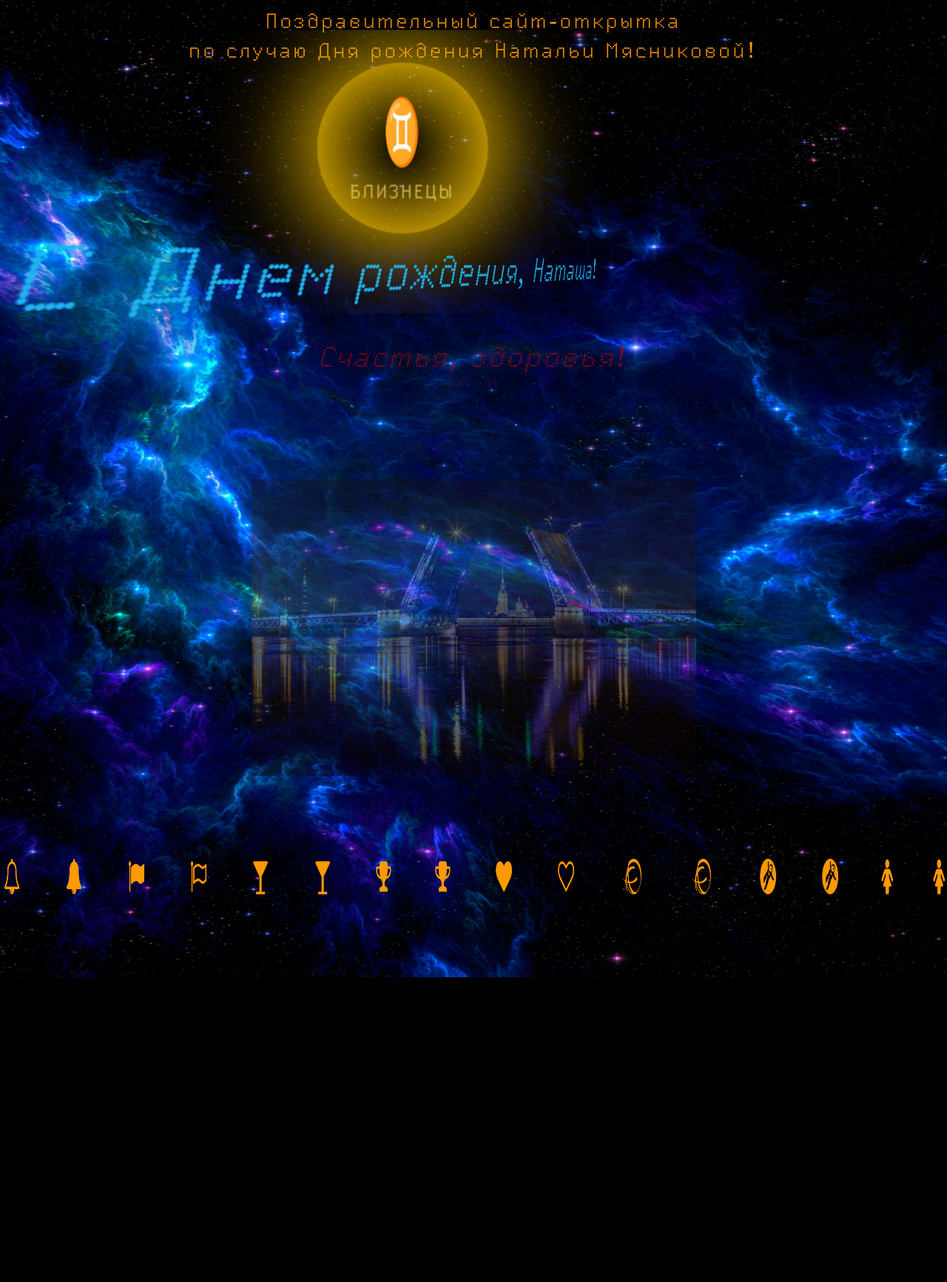
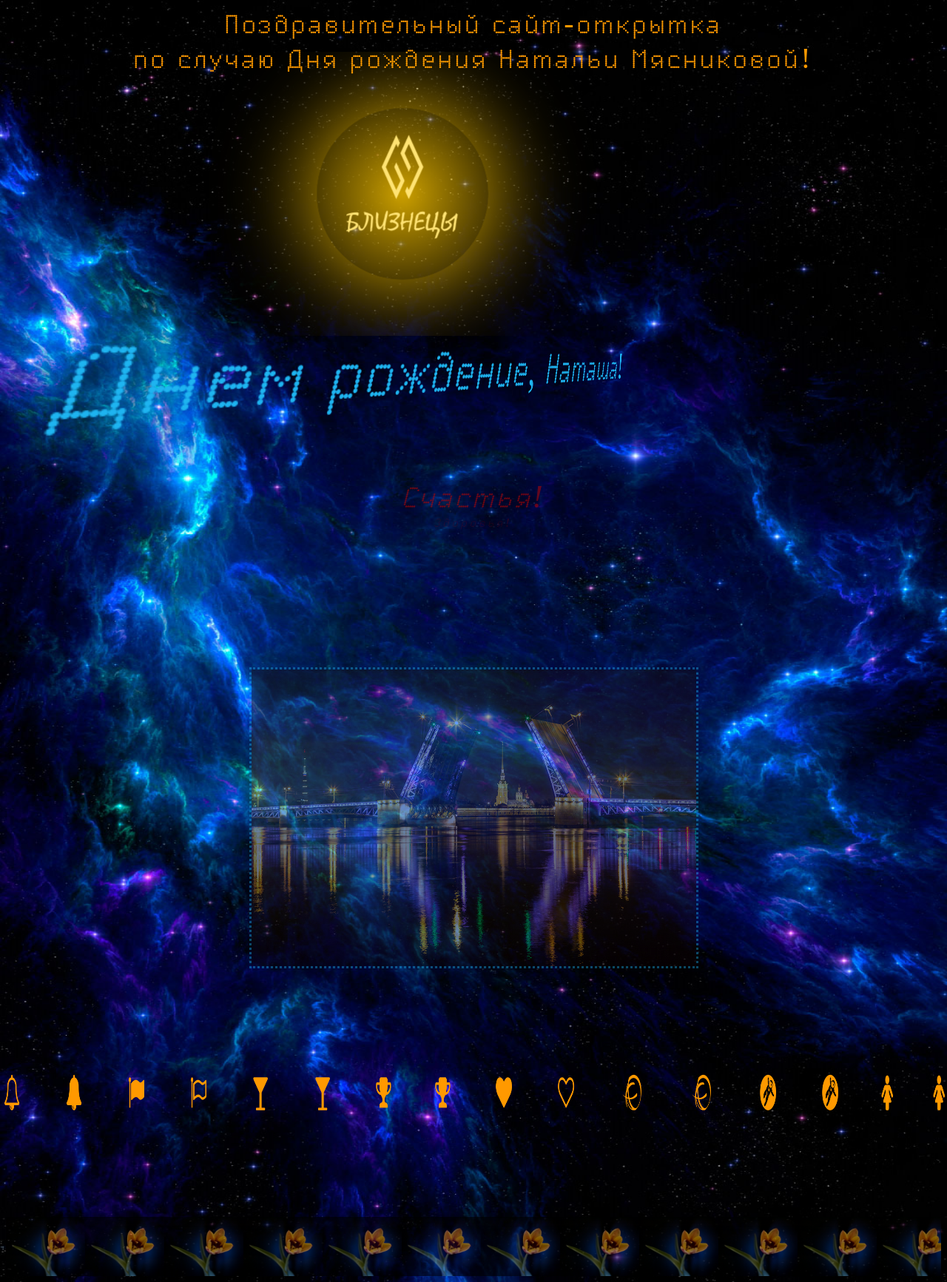
Before and after one commit to Gredchel/Gredchel.github.io, a PHP site: page / in a window 1280 px wide. Shown: the whole page at 74% size. Before the commit the page ends 1321 px from the top, so only its background shows below. Run offline with PHP 8.4, Linux system fonts and the light colour scheme.

Commit message:
new2
24.05.18

```diff
--- a/satra/index.html
+++ b/satra/index.html
@@ -21,36 +21,37 @@
 
 <div class="divflex1">
 	<div id="logo1" >
-        <div id="gemini" class="yellow1 spinY"> &#9802; </div>
+        <div id="gemini" class="icon gemini yellow1 spinY"></div>
         <span class="yellow1">БЛИЗНЕЦЫ</span>
 	</div>
 </div>
 <div class="divflex2">
 	<div id="logo2" >
-        <span class="orange4">Санкт</span>
-        <span class="orange4">Петербург</span>
+        <span class="orange1">Санкт</span>
+        <span class="orange1">Петербург</span>
 	</div>
 </div>
 <div class="divflex2">
 	<div id="logo3" >
-		<span class="">22 мая</span>
+		<p class="red1">22 мая</p>
 	</div>
 </div>
 
 <div class="div3d">
-	<div class="spec spec1">С Днем рождения, Наташа!</div>
+	<div class="spec spec1">С Днем рождение, Наташа!</div>
 	<div class="spec spec2">Happy birthday, Natasha!</div>
 </div>
 
 <ul id="ul-congr" class="red1">
-	<li id="congr1">Счастья, здоровья!</li>
-	<li id="congr2">Любви!</li>
+	<li id="congr1">Счастья!</li>
+	<li id="congr2">Здоровья!</li>
 	<li id="congr3">Оптимизма!</li>
 	<li id="congr4">Удачи!</li>
 	<li id="congr5">Успехов в астрологии!</li>
 </ul>
+
 <div class="divflex4">
-<img src="imgs/SP1.png" alt=""/>
+	<img src="imgs/SP1.png" alt=""/>
 </div>
 
 <ul class="ul2 color1">
@@ -74,6 +75,8 @@
 
 
 
+<div id="footer">
+</div>
 
 </body>
 </html>
--- a/satra/resrc/css1.css
+++ b/satra/resrc/css1.css
@@ -23,7 +23,7 @@ font-family: 'MistralRegular';
 body {
 	font-family: Dited;
 	color: rgba(30,180,240,1);
-	font-size: 4vmin;
+	font-size: 8vmin;
 	letter-spacing: 0.5vmin;
 	cursor: default;
 	background-image: url(../imgs/1.png);
@@ -32,9 +32,7 @@ body {
 }
 
 
-.green1 {
-	color: rgba(50,200,50,1.00);
-}
+.green1 {color: rgba(50,200,50,1.00);}
 .blue1 {color: rgba(80,160,200,1);}
 .blue2 {color: rgba(70,120,210,1.00);}
 .blue3 {color: #284A7E;}
@@ -47,76 +45,70 @@ body {
 .orange1 {color: #FFAB73;}
 .orange2 {color: #FF8D40;}
 .orange3 {color: #A64300;}
-.orange4 {color: #FF6700;}
+.orange4 {color: rgba(255,103,0,1.00);}
 .red1 {	color: rgba(180,7,7,1.00);}
 .beige1 {color: rgba(240,240,190,1.00);}
 .purple1 {color: rgba(200,0,130,1.00);}
 
 .name1 {
+	font-size: 5vmin;
 	text-align: center;
-	line-height: 5vmin;
 }
 .divflex1, .divflex2 {
 	height: 48vmin;
 	display: flex;
 	justify-content: center;
-	margin-top: -8vmin;
 	overflow: hidden;
 }
-.divflex1 {margin-top: -6vmin;}
-.divflex2 {margin-top: -46vmin;}
+.divflex1 {margin-top: -4vmin;}
+.divflex2 {margin-top: -48vmin;}
 .divflex4 {
 	display: flex;
 	justify-content: center;
-	opacity: 0.3;
-	margin-top: -16vmin;
+	margin-top: -8vmin;
+	opacity: 0.4;
 }
+.divflex4 img {
+	border-style: dotted;
+}
+
 #logo1, #logo2, #logo3  {
 	width: 32vmin;
 	height: 32vmin;
 	box-sizing: border-box;
-	margin-top: 4vmin;
-	margin-right: 4vmin;
-	margin-bottom: 4vmin;
-	margin-left: 4vmin;
+	margin-top: 8vmin;
+	margin-right: 8vmin;
+	margin-bottom: 8vmin;
+	margin-left: 8vmin;
+	font-family: MistralRegular;
 	text-align: center;
+	letter-spacing: normal;
 	border-radius: 50%;
 	animation: rotate1 30s linear infinite;
 }
 #logo1 {
-	box-shadow: 0 0 16vmin 4vmin rgba(255,200,0,0.8);
-	background-image: radial-gradient(rgba(255,200,0,0.0),rgba(255,200,0,1));
+	padding-top: 3vmin;
+	font-size: 5vmin;
+	box-shadow: 0 0 16vmin 2vmin rgba(255,200,0,0.8);
+	background-image: radial-gradient(rgba(255,200,0,0.8),rgba(255,200,0,0.1));
 }
 #logo2 {
-	padding-top: 10vmin;
+	padding-top: 5vmin;
 	opacity: 0;
-	font-size: 5vmin;
-	font-weight: bold;
-	box-shadow: 0 0 16vmin 4vmin rgba(70,120,210,1);
-	background-image: radial-gradient(rgba(30,180,240,0.0),rgba(30,180,240,1.0)), url(../imgs/SP5.png);
+	box-shadow: 0 0 16vmin 2vmin rgba(30,180,240,1);
+	background-image: radial-gradient(rgba(70,120,210,0.0),rgba(70,120,210,1)), url(../imgs/SP2.png);
 	background-repeat: no-repeat;
 	background-size: 100% 100%;
-	transform:rotate(-45deg);
 	animation-delay: 10s;
 }
 #logo3 {
-	padding-top: 12vmin;
 	opacity: 0;
-	font-size: 8vmin;
-	box-shadow: 0 0 16vmin 4vmin rgba(240,240,190,1.00);
-	background-image: radial-gradient(rgba(240,240,190,0.2),rgba(240,240,190,1.00));
+	font-size: 10vmin;
+	box-shadow: 0 0 16vmin 1vmin rgba(240,240,210,1.00);
+	background-image: radial-gradient(rgba(240,240,210,0.5),rgba(240,240,210,0.2));
 	animation-delay: 20s;
-	padding-left: 2vmin;
 }
-#gemini {
-	margin-top: 4vmin;
-	padding-right: 2vmin;
-	padding-top: 2vmin;
-	padding-bottom: 2vmin;
-	padding-left: 2vmin;
-	font-size: 12vmin;
-	text-align: center;
-}
+#gemini {font-size: 16vmin;}
 .rotate1 {animation: rotate1 30s linear infinite;}
 @keyframes rotate1 {
 from {opacity:1; transform: rotateY(0deg) translate(-200%,0) rotateY(0deg) scale(0.2);}
@@ -140,21 +132,21 @@ to {opacity:1; transform: rotateY(360deg) translate(-200%,0) rotateY(-360deg) sc
 
 
 .div3d {
-	height: 24vmin;
-	margin-top: -24vmin;
+	height: 40vmin;
+	margin-top: -16vmin;
 	position: relative;
 	overflow: hidden;
-	perspective: 500px;
+	transform-style: preserve-3d;
+	perspective: 600px;
 }
 .spec {
 	width: 100%;
-	margin-top: 8vmin;
 	position: absolute;
-	font-size: 2em;
 	font-style: italic;
+	font-size: 10vmin;
 	text-align: center;
-	transform-style: preserve-3d;
 	animation: 32s linear infinite;
+	padding-top: 16vmin;
 }
 .spec1 {animation-name:spec1;}
 .spec2 {animation-name:spec2;}
@@ -163,13 +155,13 @@ to {opacity:1; transform: rotateY(360deg) translate(-200%,0) rotateY(-360deg) sc
 10% {opacity:1; transform:rotatey(0deg);}
 30% {opacity:1; transform:rotatey(90deg);}
 30.01% {opacity:0; transform:rotatey(0deg);}
-80% {opacity:0; transform:rotatey(-90deg);}
+80% {opacity:0; transform:rotatey(0deg);}
 80.01% {opacity:1; transform:rotatey(-90deg);}
 100% {opacity:1; transform:rotatey(0deg);}
 }
 @keyframes spec2 {
 0% {opacity:0; transform:rotatey(0deg);}
-30% {opacity:0; transform:rotatey(-90deg);}
+30% {opacity:0; transform:rotatey(0deg);}
 30.01% {opacity:1; transform:rotatey(-90deg);}
 50% {opacity:1; transform:rotatey(0deg);}
 60% {opacity:1; transform:rotatey(0deg);}
@@ -228,6 +220,8 @@ to {opacity:1; transform: rotateY(360deg) translate(-200%,0) rotateY(-360deg) sc
 	font-size: 6vmin;
 	float: left;
 }
+
+
 .bell:before {content: "\f0f3";}
 .bell2:before {content: "\f0a2";}
 .female:before {content: "\f182";}
@@ -241,8 +235,17 @@ to {opacity:1; transform: rotateY(360deg) translate(-200%,0) rotateY(-360deg) sc
 .heart2:before {content: "\f08a";}
 .plane:before {content: "\f072";}
 .trophy:before {content: "\f091";}
+.gemini:before {content: "\f260";}
 .spin {margin-right: 4vmin; animation: spin 8s infinite linear;}
 .spinY {animation: spinY 8s infinite linear;}
-.pulse {animation:fa-spin 1s infinite steps(8);}
+.pulse {animation: spinY 4s infinite steps(24);}
 @keyframes spin {0% {transform:rotate(0deg);} 100% {transform:rotate(360deg);}}
 @keyframes spinY {0% {transform:rotateY(0deg);} 100% {transform:rotateY(360deg);}}
+
+#footer {
+	height: 10vmin;
+	opacity: 0.6;
+	background-image: url(../imgs/3.png);
+	background-repeat: repeat-x;
+	background-size: contain;
+}
```
Also changed, not shown: satra/imgs/2.png (added), satra/imgs/3.png (added), satra/imgs/4.png (added), satra/imgs/SP1.png, satra/imgs/SP2.png (added), satra/imgs/logo1.png (added).
